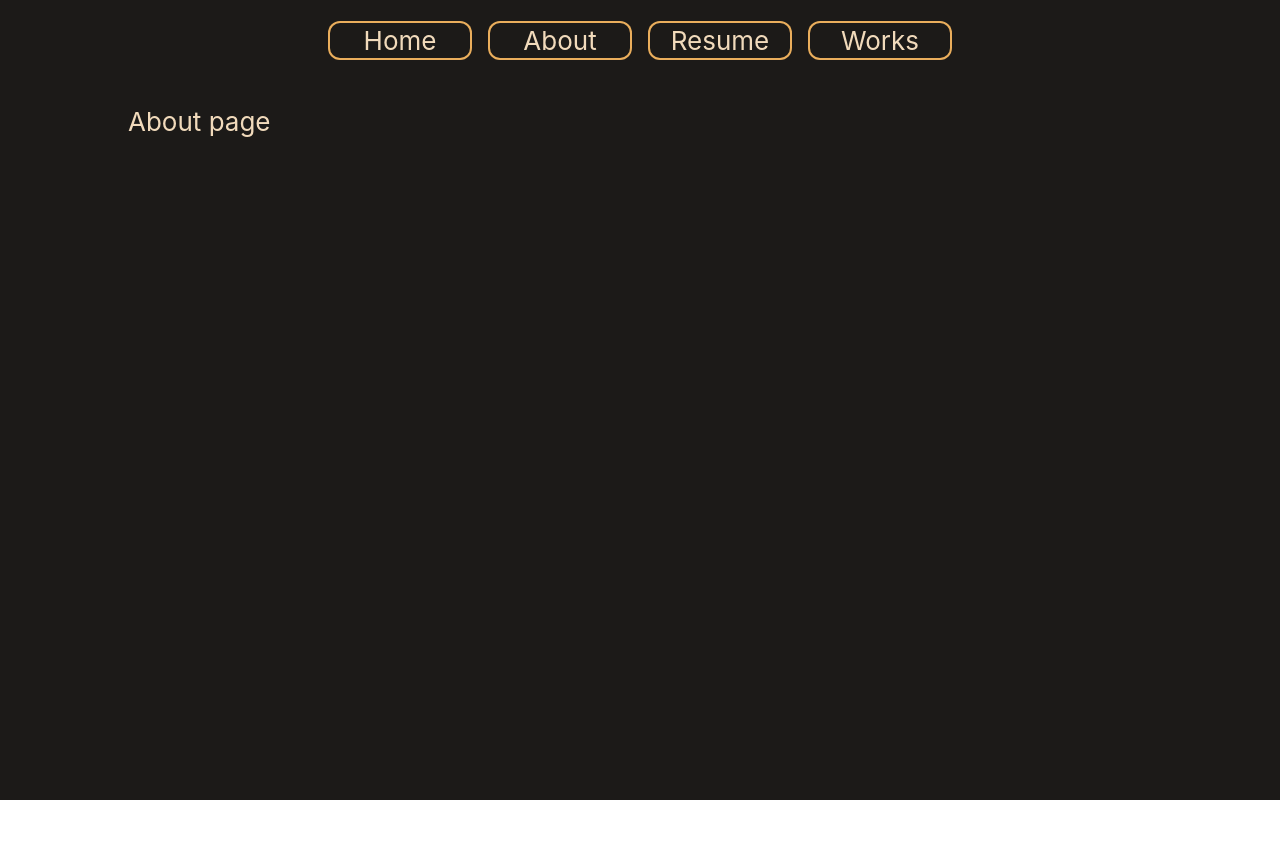
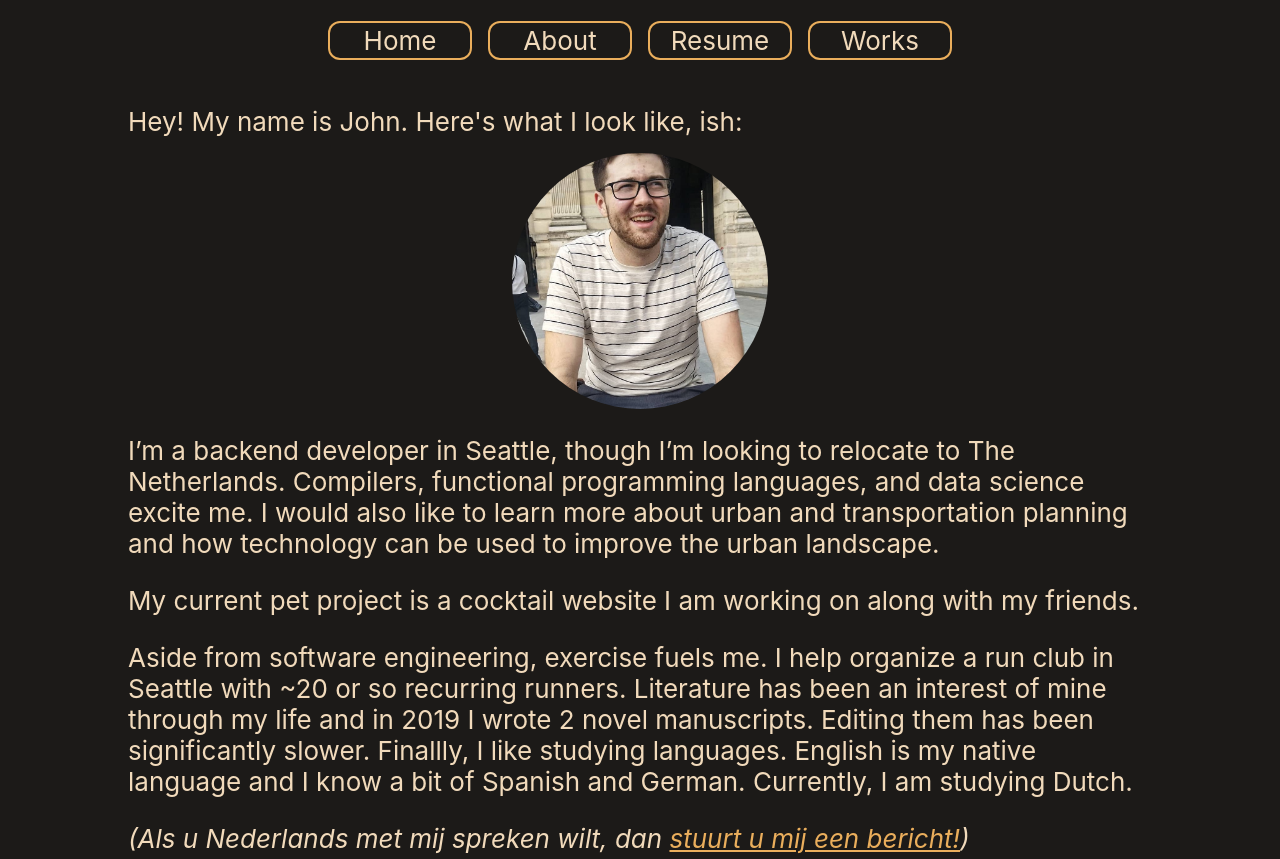
Before and after one commit to john-patterson/john-patterson.github.io, a React (Create React App) app: page /about in a window 1280 px wide. Before the commit the page ends 800 px from the top, so only its background shows below. Built offline with nearby package versions, Linux system fonts and the light colour scheme.

Commit message:
added about page

```diff
--- a/src/App.tsx
+++ b/src/App.tsx
@@ -5,7 +5,11 @@ import {
   Link,
   Route
 } from 'react-router-dom';
+import { AboutPage } from './pages/AboutPage';
 import './App.css';
+import { HomePage } from './pages/HomePage';
+import { ResumePage } from './pages/ResumePage';
+import { WorksPage } from './pages/WorksPage';
 
 function App() {
   return (
@@ -42,54 +46,4 @@ function App() {
   );
 }
 
-function HomePage(): JSX.Element {
-  return (
-    <>
-      <div>
-        <p>Hi, I'm John Patterson, a Software Engineer.</p>
-        <p>
-          Thanks for coming to my little corner of the Internet. If you are looking to
-          employ me, check out my <Link to="/resume">resume</Link> or maybe my <Link to="/works">portfolio</Link>.
-          If you just want to learn a little bit more about me, you can look at my <Link to="/about">about</Link> page.
-        </p>
-        <p>
-          If you're interested in this website, it was made using the following:
-          <ol>
-            <li>React</li>
-            <li>TypeScript</li>
-            <li>GitHub Pages</li>
-          </ol>
-          You can see the source code <a href="https://github.com/john-patterson/john-patterson.github.io">on GitHub</a>.
-        </p>
-      </div>
-    </>
-  );
-}
-
-function AboutPage(): JSX.Element {
-  return (
-    <>
-      <p>About page</p>
-    </>
-  );
-}
-
-function ResumePage(): JSX.Element {
-  return (
-    <>
-      <p>Resume page</p>
-    </>
-  );
-}
-
-function WorksPage(): JSX.Element {
-  return (
-    <>
-      <p>Works page</p>
-    </>
-  );
-}
-
-
-
 export default App;
--- /dev/null
+++ b/src/pages/AboutPage.css
@@ -0,0 +1,10 @@
+.selfie {
+    width: 20vw;
+    height: 20vw;
+    border-radius: 50%;
+    margin-left: auto;
+    margin-right: auto;
+    margin-top: 2vh;
+    margin-bottom: 2vh;
+    display: block;
+}
--- /dev/null
+++ b/src/pages/AboutPage.tsx
@@ -0,0 +1,16 @@
+import React from 'react';
+import './AboutPage.css';
+
+export function AboutPage(): JSX.Element {
+  return (
+    <>
+      <p>Hey! My name is John. Here's what I look like, ish:</p>
+      <img className="selfie" src="/assets/images/me.jpg"></img>
+      <p>I’m a backend developer in Seattle, though I’m looking to relocate to The Netherlands. Compilers, functional programming languages, and data science excite me. I would also like to learn more about urban and transportation planning and how technology can be used to improve the urban landscape.</p>
+      <p>My current pet project is a cocktail website I am working on along with my friends.</p>
+      <p>Aside from software engineering, exercise fuels me. I help organize a run club in Seattle with ~20 or so recurring runners. Literature has been an interest of mine through my life and in 2019 I wrote 2 novel manuscripts. Editing them has been significantly slower. Finallly, I like studying languages. English is my native language and I know a bit of Spanish and German. Currently, I am studying Dutch.</p>
+
+      <p><em>(Als u Nederlands met mij spreken wilt, dan <a href="mailto:john@statelesscoder.com">stuurt u mij een bericht!</a>)</em></p>
+    </>
+  );
+}
--- /dev/null
+++ b/src/pages/HomePage.tsx
@@ -0,0 +1,26 @@
+import React from 'react';
+import { Link } from 'react-router-dom';
+
+export function HomePage(): JSX.Element {
+  return (
+    <>
+      <div>
+        <p>Hi, I'm John Patterson, a Software Engineer.</p>
+        <p>
+          Thanks for coming to my little corner of the Internet. If you are looking to
+          employ me, check out my <Link to="/resume">resume</Link> or maybe my <Link to="/works">portfolio</Link>.
+          If you just want to learn a little bit more about me, you can look at my <Link to="/about">about</Link> page.
+        </p>
+        <p>
+          If you're interested in this website, it was made using the following:
+          <ol>
+            <li>React</li>
+            <li>TypeScript</li>
+            <li>GitHub Pages</li>
+          </ol>
+          You can see the source code <a href="https://github.com/john-patterson/john-patterson.github.io">on GitHub</a>.
+        </p>
+      </div>
+    </>
+  );
+}
--- /dev/null
+++ b/src/pages/ResumePage.tsx
@@ -0,0 +1,9 @@
+import React from 'react';
+
+export function ResumePage(): JSX.Element {
+  return (
+    <>
+      <p>Resume page</p>
+    </>
+  );
+}
--- /dev/null
+++ b/src/pages/WorksPage.tsx
@@ -0,0 +1,9 @@
+import React from 'react';
+
+export function WorksPage(): JSX.Element {
+  return (
+    <>
+      <p>Works page</p>
+    </>
+  );
+}
```
